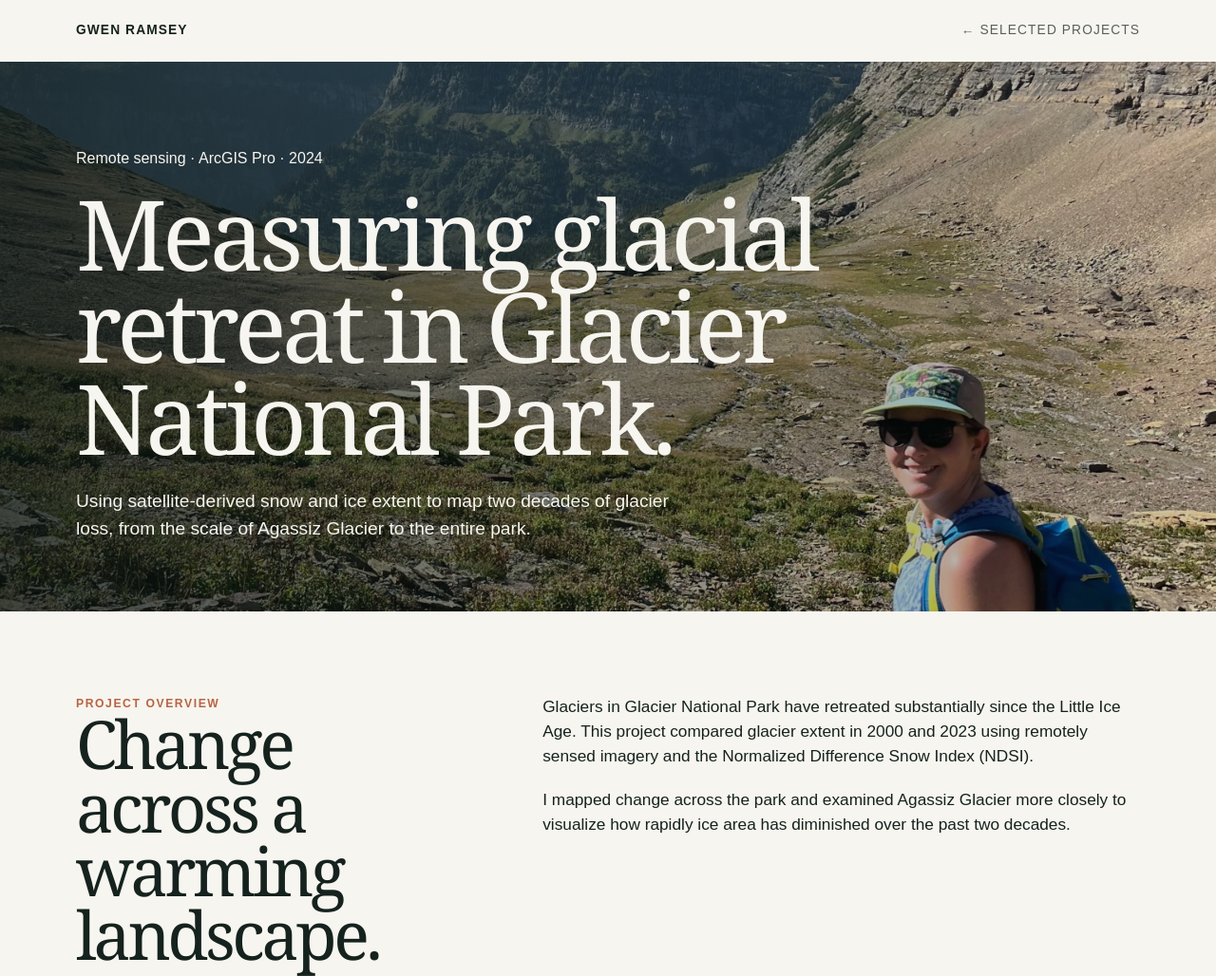
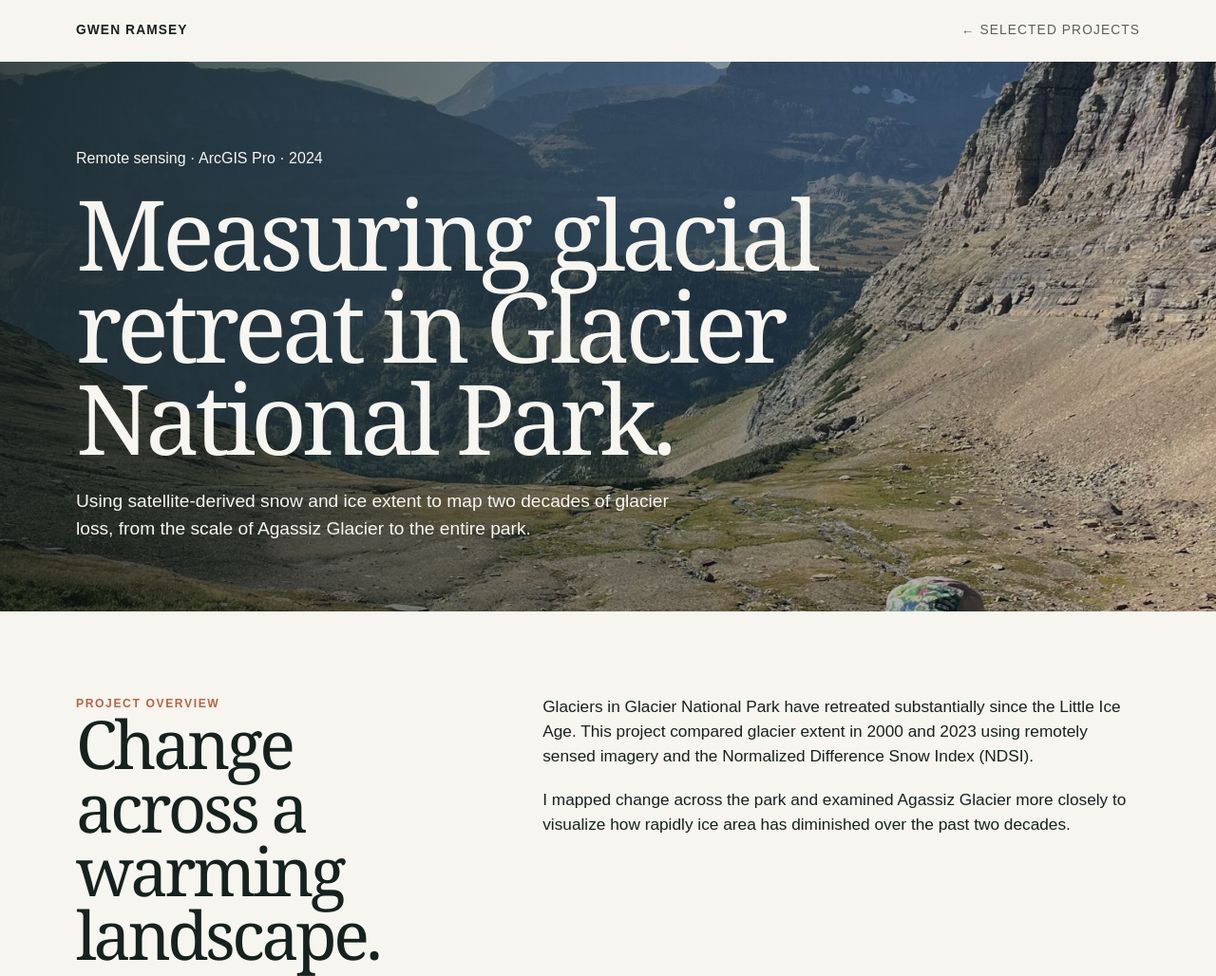
Before and after one commit to gwenramsey/gwenramsey.github.io, a plain HTML site: page glacier-melt.html in a window 1280 px wide. Shown: the top 1028 px of the page at 95% size. Drawn offline with Linux system fonts and the light colour scheme.

Commit message:
Update glacier-melt.html

```diff
--- a/glacier-melt.html
+++ b/glacier-melt.html
@@ -19,7 +19,7 @@
   overflow: hidden;
   background:
     linear-gradient(90deg, rgba(10,20,16,.78) 0%, rgba(10,20,16,.42) 55%, rgba(10,20,16,.18)),
-    url('assets/glacier-field-visit.jpg') center 55% / cover;
+    url('assets/glacier-field-visit.jpg') center 35% / cover;
 }    h1, h2 { font-family:Georgia, 'Times New Roman', serif; font-weight:400; letter-spacing:-.05em; line-height:.95; } h1 { max-width:900px; margin:18px 0 26px; font-size:clamp(3.5rem,8vw,7.4rem); } .hero p { max-width:650px; margin:0; font-size:1.2rem; }
     section { padding:88px 0; } .intro { display:grid; grid-template-columns:.8fr 1.2fr; gap:72px; } .section-label { color:var(--clay); font-size:.76rem; font-weight:700; letter-spacing:.13em; text-transform:uppercase; } h2 { margin:0; font-size:clamp(2.7rem,5.5vw,5rem); } .body-copy p { margin:0 0 20px; font-size:1.08rem; }
     .maps { background:var(--mist); } .map-grid { display:grid; grid-template-columns:1fr 1fr; gap:28px; } figure { margin:0; } figure img { display:block; width:100%; border:1px solid var(--line); } figcaption { padding-top:12px; font-weight:700; font-size:.92rem; }
```
